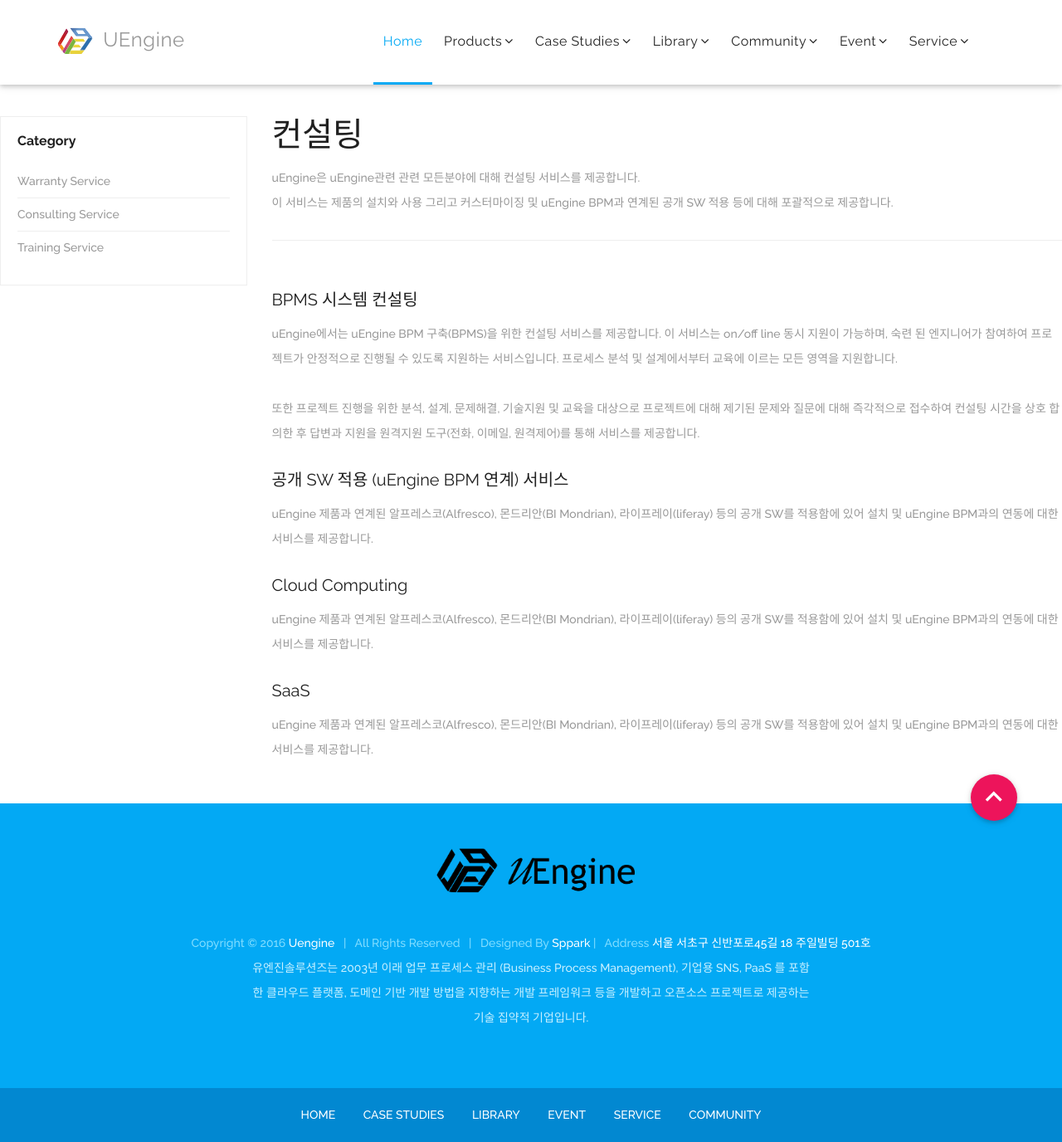
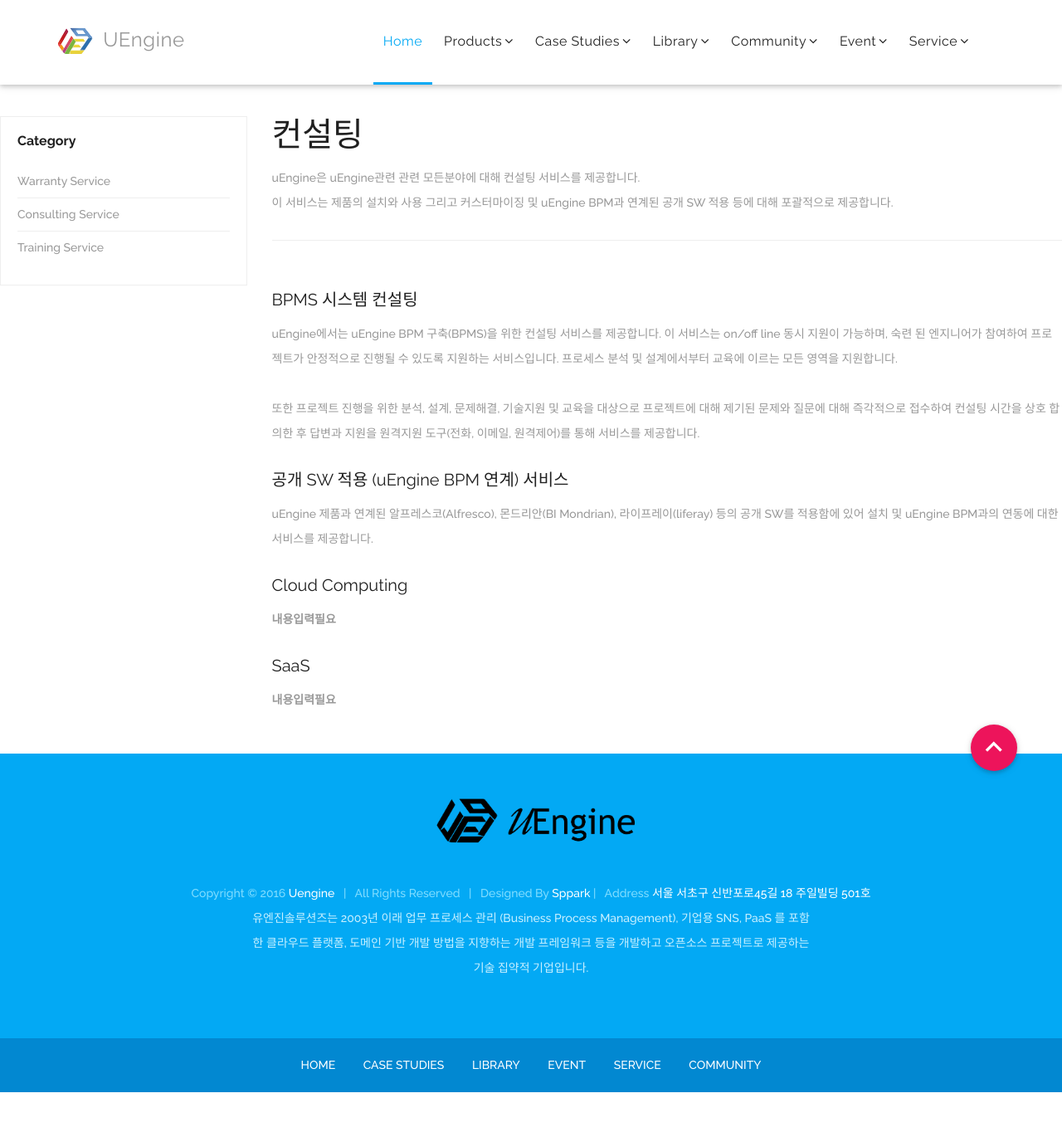
Before and after one commit to TheOpenCloudEngine/theopencloudengine.github.io, a Jekyll site: the page built from service/consulting.md, in a window 1280 px wide. Shown: the whole page at 83% size. Built offline with Jekyll 4.4.1, drawn with Linux system fonts in a browser that asks for light colours; our own code applies the rules of GitHub Pages for plain Markdown files; after the commit the page ends 1316 px from its top, so only the background shows below that.

Commit message:
Update consulting.md

```diff
--- a/service/consulting.md
+++ b/service/consulting.md
@@ -26,9 +26,9 @@
 
 ## Cloud Computing
 
-uEngine 제품과 연계된 알프레스코(Alfresco), 몬드리안(BI Mondrian), 라이프레이(liferay) 등의 공개 SW를 적용함에 있어 설치 및 uEngine BPM과의 연동에 대한 서비스를 제공합니다.
+**내용입력필요**
 
 
 ## SaaS
 
-uEngine 제품과 연계된 알프레스코(Alfresco), 몬드리안(BI Mondrian), 라이프레이(liferay) 등의 공개 SW를 적용함에 있어 설치 및 uEngine BPM과의 연동에 대한 서비스를 제공합니다.
+**내용입력필요**
```
